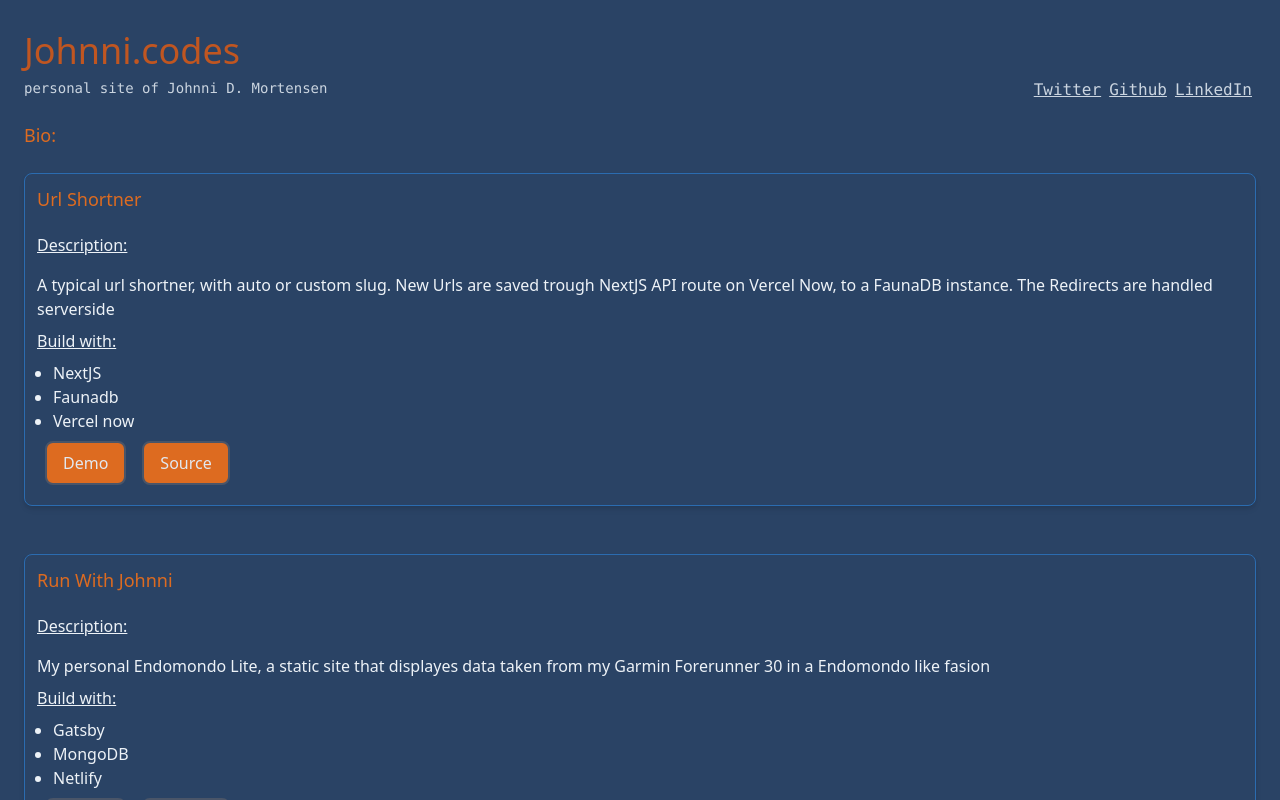
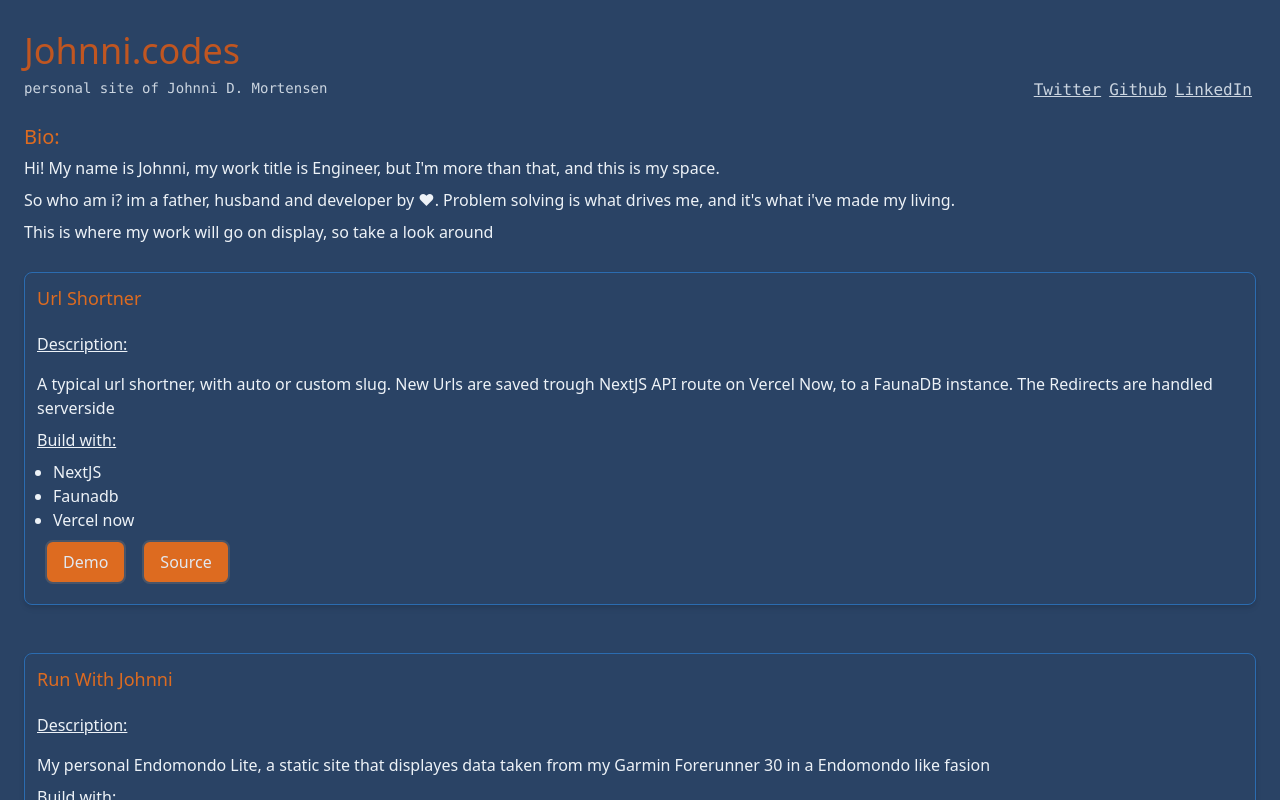
Before and after one commit to donjo9/johnnicodes, a Next.js app: page / in a window 1280 px wide. Built offline with nearby package versions, Linux system fonts and the light colour scheme.

Commit message:
Added bio, instead of lorem ipsum

```diff
--- a/pages/index.js
+++ b/pages/index.js
@@ -20,8 +20,15 @@ export default () => (
       </header>
 
       <section className="">
-        <h1 className="text-orange-600 text-lg">Bio:</h1>
-        <p></p>
+        <h1 className="text-orange-600 text-xl">Bio:</h1>
+        <p className="py-1">
+          Hi! My name is Johnni, my work title is Engineer, but I'm more than that,
+          and this is my space.
+        </p>
+        <p className="py-1">
+          So who am i? im a father, husband and developer by ♥. Problem solving is what drives me, and it's what i've made my living.
+        </p>
+        <p className="py-1">This is where my work will go on display, so take a look around</p>
       </section>
       <section className="grid">
         <Card
```
